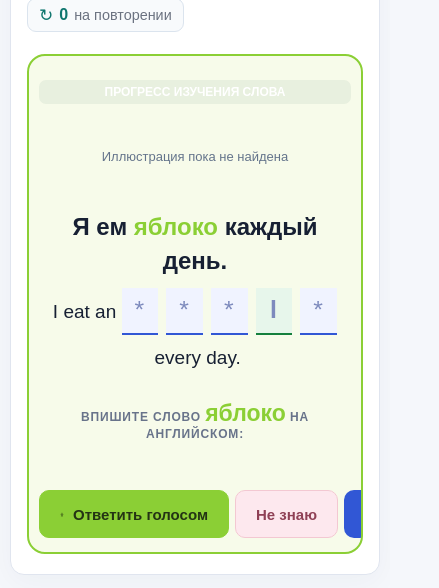
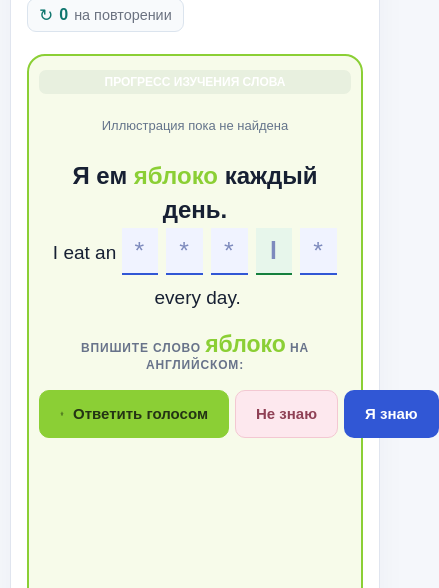
Before and after one commit to koretskyi/english-word-trainer, a React (Vite) app: page / in a window 390 px wide. Shown: the part 377-965 px from the top of the page, 439 px wide, since content can reach past the window. Built offline with nearby package versions, Linux system fonts and the light colour scheme.

Commit message:
Restore visible image and answer controls in fixed-height Words card

```diff
--- a/src/styles.css
+++ b/src/styles.css
@@ -3875,3 +3875,96 @@ button:disabled {
     padding: 14px 10px;
   }
 }
+
+
+/* Corrected fixed geometry: keep every study-card element visible. */
+.study-card-shell {
+  box-sizing: border-box;
+  height: 640px;
+  min-height: 640px;
+  overflow: visible;
+  justify-content: flex-start;
+  gap: 12px;
+  padding: 20px 24px;
+}
+
+.study-card-shell > * {
+  flex-shrink: 0;
+}
+
+.study-card-shell .word-learning-progress {
+  flex: 0 0 24px;
+  margin: 0;
+}
+
+.study-card-shell .word-image-card {
+  flex: 0 0 auto;
+  margin: 8px auto 10px;
+}
+
+.study-card-shell .word-image-card img {
+  height: 190px;
+  max-height: 190px;
+}
+
+.study-card-shell .word-image-placeholder {
+  flex: 0 0 auto;
+  margin: 8px auto 10px;
+}
+
+.study-card-shell .russian-sentence {
+  flex: 0 0 auto;
+  margin: 0 0 -8px;
+}
+
+.study-card-shell .english-section,
+.study-card-shell .answer-area {
+  flex: 0 0 auto;
+  min-width: 0;
+}
+
+.study-card-shell .english-sentence {
+  margin-bottom: 10px;
+}
+
+.study-card-shell .study-instruction {
+  margin-bottom: 4px;
+}
+
+.study-card-shell .word-answer-actions {
+  flex: 0 0 auto;
+  margin-top: 4px;
+}
+
+.study-card-shell > .answer-result-card {
+  flex: 1 1 auto;
+  min-height: 0;
+  height: 100%;
+  overflow: visible;
+}
+
+.study-card-shell .answer-review-progress {
+  flex-shrink: 0;
+}
+
+@media (max-width: 700px) {
+  .study-card-shell {
+    height: 660px;
+    min-height: 660px;
+    padding: 16px 12px;
+    gap: 10px;
+  }
+
+  .study-card-shell .word-image-card img {
+    height: 170px;
+    max-height: 170px;
+  }
+}
+
+@media (max-width: 420px) {
+  .study-card-shell {
+    height: 680px;
+    min-height: 680px;
+    padding: 14px 10px;
+  }
+}
```
